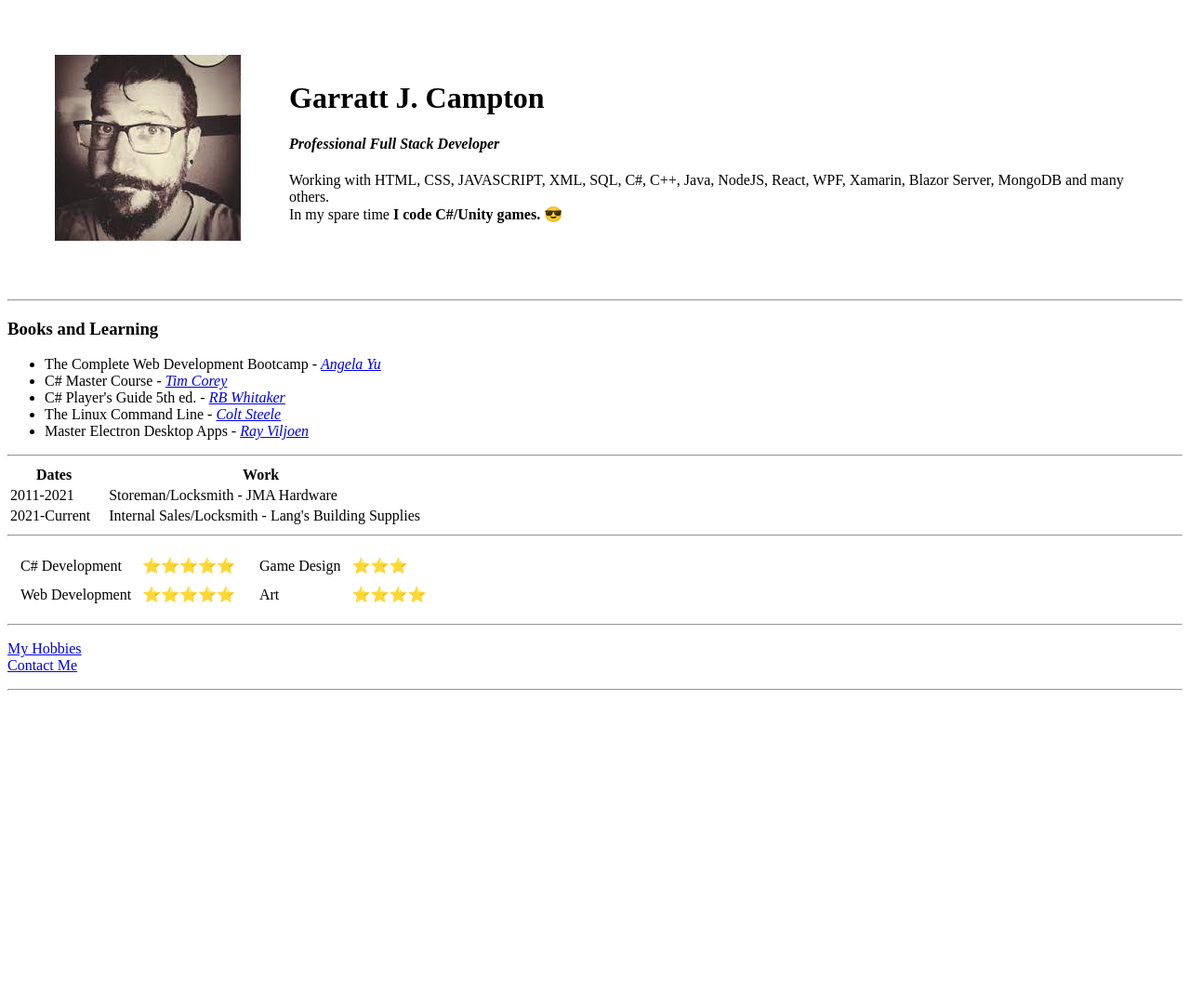
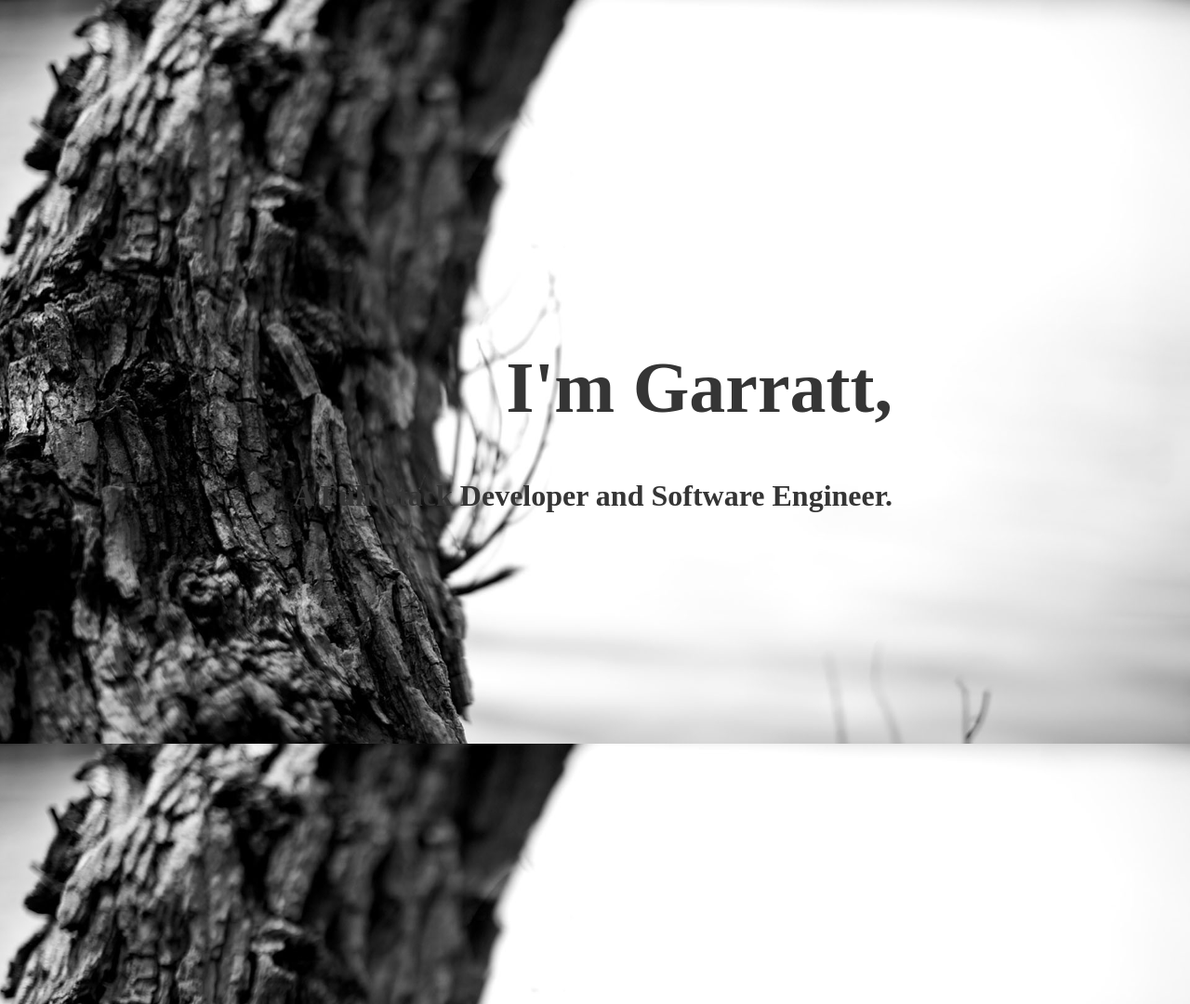
Before and after one commit to gcampton/CV, a plain HTML site: page index.html in a window 1280 px wide. Shown: the top 1080 px of the page at 93% size. Before the commit the page ends 800 px from the top, so only its background shows below. Drawn offline with Linux system fonts and the light colour scheme; a web font is replaced by a local one.

Commit message:
Add files via upload

```diff
--- a/contact.html
+++ b/contact.html
@@ -5,26 +5,13 @@
     <meta http-equiv="X-UA-Compatible" content="IE=edge">
     <meta name="viewport" content="width=device-width, initial-scale=1.0">
     <title>Contact Details</title>
+    <link rel="stylesheet" href="css/style.css">
 </head>
-<body>
+
+<body style="background-color:#222831;">
     <h1>Contact Details</h1>
     <p><a href="tel:0404660240">Mob: 0404 660 240</a></p>
     <p><a href="mailto:gcampton@gmail.com">gcampton@gmail.com</a></p>
     <hr>
-    <form action="mailto:gcampton@gmail.com" method="post">
-        <label for="">
-            Your Name:
-        </label>
-        <input type="text" name="" value=""><br>
-        <label for="">
-            Your Email:
-        </label>
-        <input type="text" name="" value=""><br>
-        <label for="">
-            Your Message:
-        </label><br>
-        <textarea name="" id="" cols="30" rows="10"></textarea><br>
-        <input type="button" name="" value=" submit ">
-    </form>
 </body>
 </html>
--- /dev/null
+++ b/css/style.css
@@ -0,0 +1,71 @@
+body {
+    background-color:#1e2020;
+    color: #dce8f0;
+    margin: 0;
+    text-align: center;
+    font-family: Montserrat;
+}
+a :hover {
+    color: #353535;
+}
+a :visited {
+    color: #88badb;
+}
+a {
+    color: #3282B8;
+}
+hr {
+    width: 5%;
+    border: 10px dotted;
+    border-style: none none dotted;
+    color: #353535;
+}
+h1 {
+    color: #3282B8;
+    font-family: Waiting for the Sunrise;
+    font-size: 5rem;
+}
+
+h2 {
+    font-family: Waiting for the Sunrise;
+    color: #3282B8;
+    font-size: 3rem;
+}
+
+h3 {
+    font-family: Waiting for the Sunrise;
+    color: #3282B8;
+    font-size: 3rem;
+}
+
+.hero-image {
+    background-image: url(../images/tree.jpg);
+    background-color: #000;
+    height: 1080px;
+    background-position: center;
+    background-repeat: no-repeat;
+    background-size: cover;
+    background-attachment: fixed;
+}
+
+.hero-text {
+    text-align: right;
+    padding-right: 20em;
+    padding-top: 20em;
+}
+
+.hero-text h2 {
+    color: #353535;
+    font-family: Alumni Sans Pinstripe;
+    font-size: 2em;
+}
+
+.hero-text h1 {
+    color: #353535;
+    font-family: Waiting for the Sunrise;
+    font-size: 78px;
+}
+
+.middle-container {
+    margin-top: 100px;
+}
--- a/index.html
+++ b/index.html
@@ -8,81 +8,65 @@
     <meta name="keywords" content="HTML, CSS, JAVASCRIPT, XML, SQL, C#, C++, Java, Garratt Campton, Software Developer, NodeJS, React, WPF, Xamarin, Blazor Server, MongoDB">
     <meta name="author" content="Garratt Campton">
     <title>Garratt's Portfolio</title>
+    <link rel="icon" type="image/x-icon" href="favicon.ico">
+    <link rel="stylesheet" href="css/style.css">
+    <link rel="stylesheet" href="https://fonts.googleapis.com/css2?family=Alumni+Sans+Pinstripe&family=Waiting+for+the+Sunrise&family=Montserrat">
 </head>
+
 <body>
-    <table cellspacing="50">
-        <tr>
-            <td><img src="garratt-campton.png" alt="Garratt Campton Porfile Picture" /></td>
-            <td><h1>Garratt J. Campton</h1>
-                <h4><em>Professional Full Stack Developer</em></h4>
-                <p>Working with HTML, CSS, JAVASCRIPT, XML, SQL, C#, C++, Java, NodeJS, React, WPF, Xamarin, Blazor Server, MongoDB and many others.
-                    <br>In my spare time <strong>I code C#/Unity games. 😎</strong></p></td>
-        </tr>
-    </table>
+
+    <div class="hero-image">
+        <div class="hero-text">
+            <h1>I'm Garratt,</h1>
+            <h2>A Full-Stack Developer and Software Engineer.</h2>
+        </div>
+    </div>
+    <div class="middle-container">
+        <div class="profile">
+          <img src="images/sidebar-profile.png" alt="Garratt Campton Profile Picture">
+          <h2>Hello.</h2>
+          <p>Working with HTML, CSS, JAVASCRIPT, XML, SQL, C#, C++, Java, NodeJS, React,<br> WPF, Xamarin, Blazor Server, MongoDB and many others.
+            In my spare time I code C#/Unity games.</p><p>&nbsp;</p>
+        </div>
+        <hr>
+        <div class="skills">
+          <h2>My Skills.</h2>
+          <div class="skill-row">
+            <img class="" src="images/programming.png" alt="programming icon">
+            <h3>Lorem & Ipsum</h3>
+            <p>Lorem ipsum dolor sit amet, quis in duis, iaculis id felis. Consectetuer vestibulum, nunc urna lectus, erat ligula. Hendrerit nam, lectus ante, ut lorem eros.</p>
+          </div>
+          <div class="skill-row">
+            <img class="" src="" alt="">
+            <h3>Lorem Ipsum Dolor</h3>
+            <p>Lorem ipsum dolor sit amet, mauris sed consectetuer. Etiam et eu, bibendum interdum, lacus quis mauris. Curabitur wisi, quisque vel eu, rutrum nam.</p>
+          </div>
+        </div>
+        <hr>
+        <div class="contact-me">
+          <h2>Get In Touch</h2>
+          <h3>Lorem ipsum dolor sit amet, non elit.</h3>
+          <p>Lorem ipsum dolor sit amet, in quis, aenean amet. Phasellus sodales, tellus donec dui, ornare erat.</p>
+          <a class="btn" href="mailto:name@email.com">CONTACT ME</a>
+        </div>
+      </div>
 
 
-    <hr>
+      <div class="footer">
+        <a class="footer-link" href="https://www.linkedin.com/">LinkedIn</a>
+        <a class="footer-link" href="https://twitter.com/">Twitter</a>
+        <a class="footer-link" href="https://www.appbrewery.co/">Website</a>
+        <p>&COPY; 2022 Garratt Campton.</p>
+      </div>
+
+    <!--
     <h3>Books and Learning</h3>
     <ul>
         <li>The Complete Web Development Bootcamp - <em><a href="https://www.udemy.com/course/the-complete-web-development-bootcamp/" target="_blank">Angela Yu</a></em></li>
         <li>C# Master Course - <em><a href="https://www.iamtimcorey.com/" target="_blank">Tim Corey</a></em></li>
-        <li>C# Player's Guide 5th ed. - <em><a href="https://csharpplayersguide.com/" target="_blank">RB Whitaker</a></em></li>
+        <li>C# Player's Guide 5th ed. - <em><a href="https://csharpplayersguide.com/" target="_blank" >RB Whitaker</a></em></li>
         <li>The Linux Command Line - <em><a href="https://www.udemy.com/course/the-linux-command-line-bootcamp/" target="_blank">Colt Steele</a></em></li>
         <li>Master Electron Desktop Apps - <em><a href="https://www.udemy.com/course/master-electron/" target="_blank">Ray Viljoen</a></em></li>
-    </ul>
-    <hr>
-    <table>
-        <thead>
-            <tr>
-                <th>Dates</th>
-                <th>Work</th>
-            </tr>
-        </thead>
-        <tbody>
-            <tr>
-                <td>2011-2021&nbsp;&nbsp;</td>
-                <td>&nbsp;&nbsp;Storeman/Locksmith - JMA Hardware</td>
-            </tr>
-            <tr>
-                <td>2021-Current&nbsp;&nbsp;</td>
-                <td>&nbsp;&nbsp;Internal Sales/Locksmith - Lang's Building Supplies</td>
-            </tr>
-        </tbody>
-        <tfoot>
-        </tfoot>
-    </table>
-    <hr>
-    <table>
-        <tr>
-            <td>
-                <table cellspacing="10">
-                    <tr>
-                        <td>C# Development</td>
-                        <td>⭐⭐⭐⭐⭐</td>
-                    </tr>
-                    <tr>
-                        <td>Web Development</td>
-                        <td>⭐⭐⭐⭐⭐</td>
-                    </tr>
-                </table>
-            </td>
-            <td>
-                <table cellspacing="10">
-                    <tr>
-                        <td>Game Design</td>
-                        <td>⭐⭐⭐</td>
-                    </tr>
-                    <tr>
-                        <td>Art</td>
-                        <td>⭐⭐⭐⭐</td>
-                    </tr>
-                </table>
-            </td>
-        </tr>
-    </table>
-    <hr>
-    <p><a href="hobbies.html">My Hobbies</a><br>
-    <a href="contact.html">Contact Me</a></p>
-    <hr>
+    </ul> -->
 </body>
 </html>
```
Also changed, not shown: hobbies.html (+2 -0 lines), favicon.ico (added), images/garratt-campton.png (added), images/html.png (added), images/programming.png (added), images/sidebar-profile.png (added), images/tree.jpg (added).
